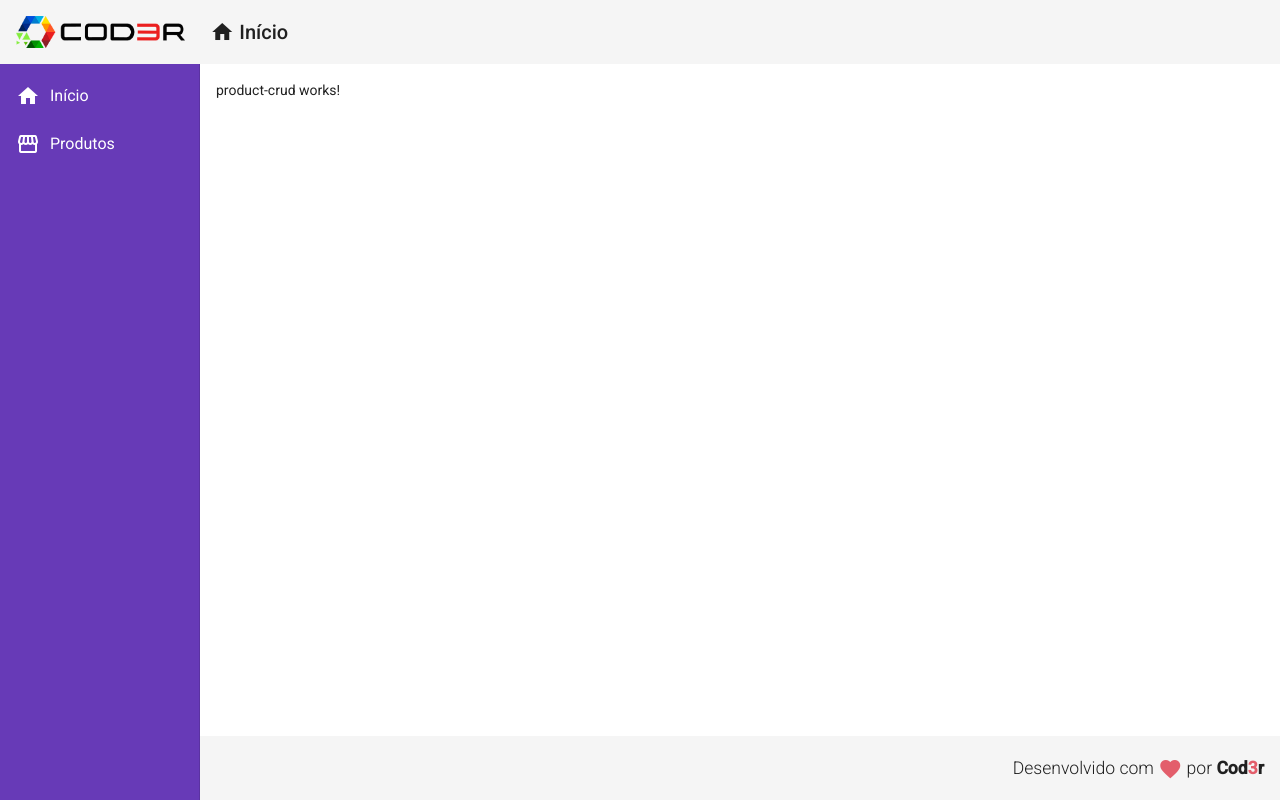
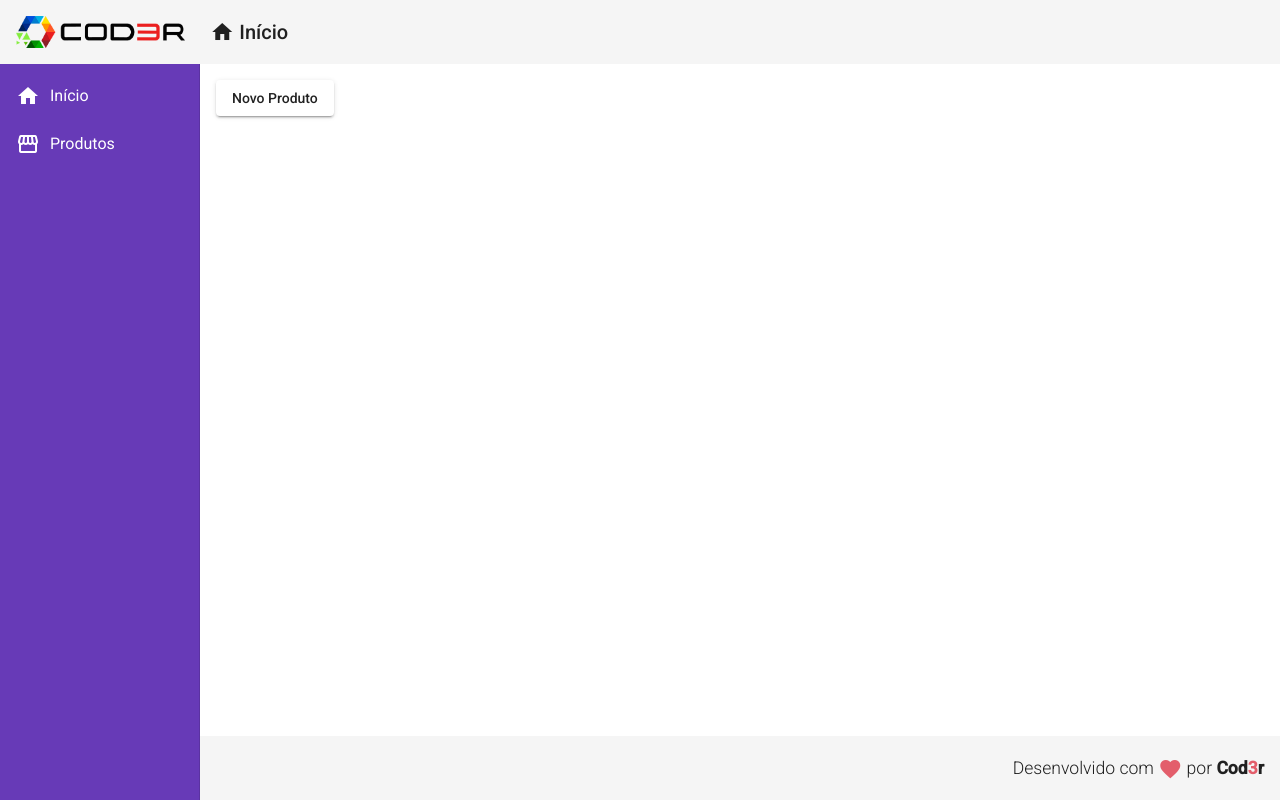
Before and after one commit to leonardo-teles/angular-crud, an Angular app in the folder frontend/: page /products in a window 1280 px wide. Built offline with nearby package versions, Linux system fonts and the light colour scheme.

Commit message:
Navegar para Tela de Criar Produtos

```diff
--- a/frontend/src/app/app.module.ts
+++ b/frontend/src/app/app.module.ts
@@ -13,6 +13,7 @@
 import { MatSidenavModule } from '@angular/material/sidenav';
 import { MatCardModule } from '@angular/material/card';
 import { MatListModule }  from '@angular/material/list';
+import { MatButtonModule }  from '@angular/material/button';
 import { HomeComponent } from './views/home/home.component';
 import { ProductCrudComponent } from './views/product-crud/product-crud.component';
 import { RedDirective } from './directives/red.directive';
@@ -39,7 +40,8 @@
     MatToolbarModule,
     MatSidenavModule,
     MatListModule,
-    MatCardModule
+    MatCardModule,
+    MatButtonModule
   ],
   providers: [],
   bootstrap: [AppComponent]
--- a/frontend/src/app/views/product-crud/product-crud.component.html
+++ b/frontend/src/app/views/product-crud/product-crud.component.html
@@ -1 +1,3 @@
-<p>product-crud works!</p>
+<button mat-raised-button (click)="navigateToProductCreate()">
+    Novo Produto
+</button>
--- a/frontend/src/app/views/product-crud/product-crud.component.ts
+++ b/frontend/src/app/views/product-crud/product-crud.component.ts
@@ -1,4 +1,5 @@
 import { Component, OnInit } from '@angular/core';
+import { Router } from '@angular/router';
 
 @Component({
   selector: 'app-product-crud',
@@ -7,9 +8,13 @@
 })
 export class ProductCrudComponent implements OnInit {
 
-  constructor() { }
+  constructor(private router: Router) { }
 
   ngOnInit(): void {
   }
 
+  navigateToProductCreate(): void {
+    this.router.navigate(['/products/create'])
+  }
+
 }
```
